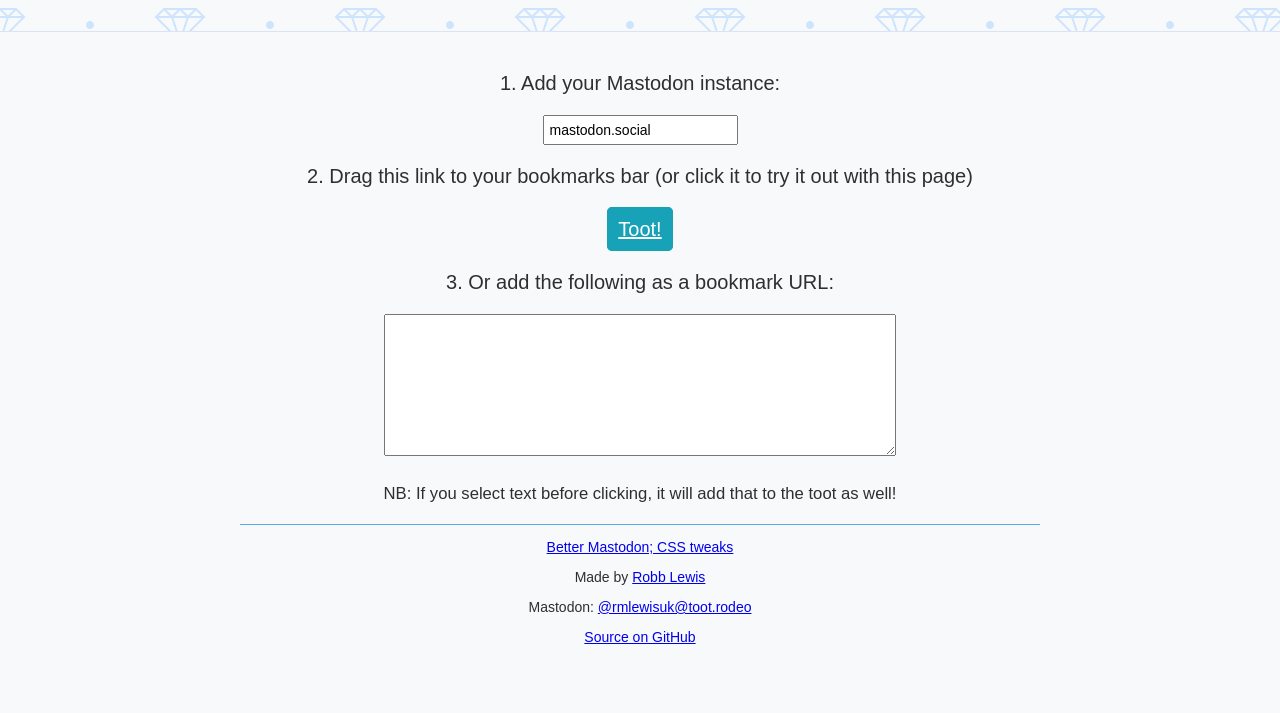
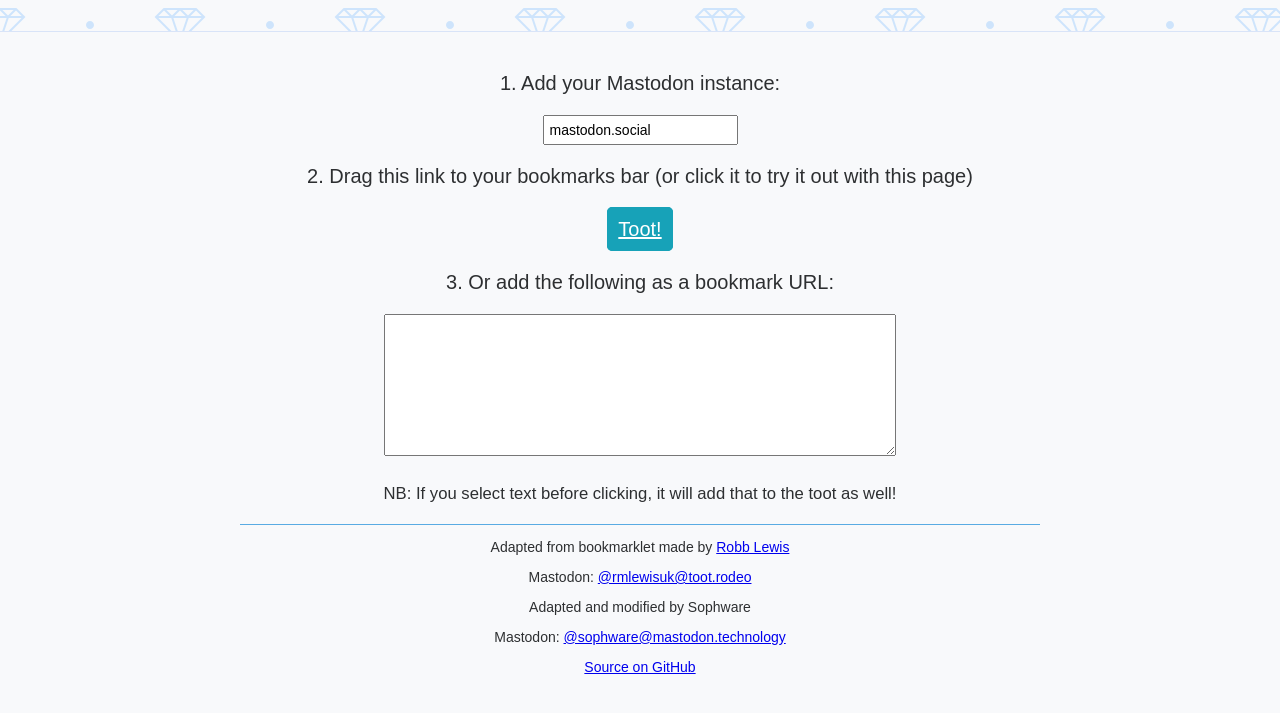
Before and after one commit to sophware/mastodon-bookmarklets, a plain HTML site: page index.html in a window 1280 px wide. Shown: the part 155-868 px from the top of the page. Before the commit the page ends 840 px from the top, so only its background shows below. Drawn offline with Linux system fonts and the light colour scheme; no server answers.

Commit message:
Update index.html

```diff
--- a/index.html
+++ b/index.html
@@ -108,10 +108,11 @@
 		<p><small>NB: If you select text before clicking, it will add that to the toot as well!</small></p>
 
 		<footer>
-			<p><a href="https://rmlewisuk.github.io/better-mastodon/">Better Mastodon; CSS tweaks</a></p>
-			<p>Made by <a href="https://robblewis.me">Robb Lewis</a></p>
+			<p>Adapted from bookmarklet made by <a href="https://robblewis.me">Robb Lewis</a></p>
 			<p>Mastodon: <a href="https://toot.rodeo/@rmlewisuk">@rmlewisuk@toot.rodeo</a></p>
-			<p><a href="https://github.com/rmlewisuk/mastodon-toot-bookmarklet">Source on GitHub</a></p>
+			<p>Adapted and modified by Sophware</p>
+			<p>Mastodon: <a href="https://mastodon.technology/@sophware">@sophware@mastodon.technology</a></p>
+			<p><a href="https://github.com/sophware/mastodon-bookmarklets">Source on GitHub</a></p>
 		</footer>
 	</div>
 
```
